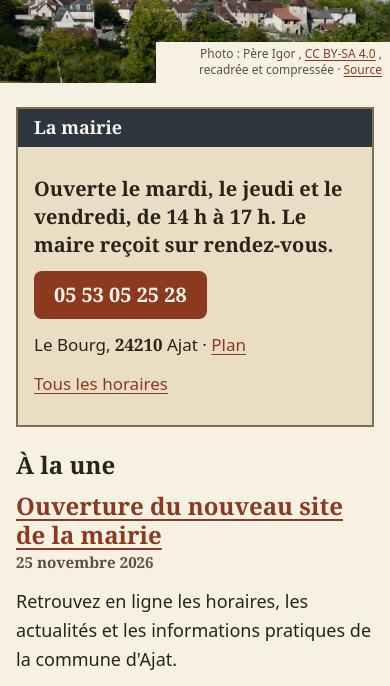
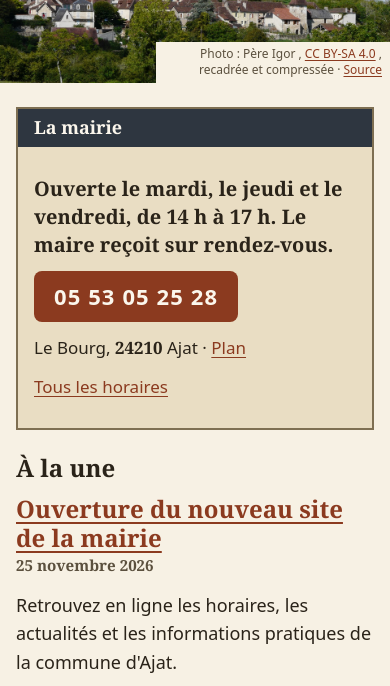
Before and after one commit to k1n0b0n/ajat-mairie, an Astro site: page / in a window 390 px wide. Shown: the part 151-837 px from the top of the page. Built offline with nearby package versions, Linux system fonts and the light colour scheme; Astro itself is replaced by a stand-in of ours; a web font is replaced by a local one.

Commit message:
fix: numéro de téléphone en police du système, plus lisible

```diff
--- a/src/components/ContactBlock.astro
+++ b/src/components/ContactBlock.astro
@@ -10,7 +10,7 @@ const carte = `https://www.openstreetmap.org/search?query=${encodeURIComponent(a
 <section class="contact" aria-labelledby="titre-contact">
   <h2 id="titre-contact">Contacter la mairie</h2>
   <p>
-    <a class="bouton chiffres" href={`tel:${telephoneInternational(mairie.phone)}`}>
+    <a class="bouton numero" href={`tel:${telephoneInternational(mairie.phone)}`}>
       <span class="sr-only">Appeler la mairie au </span>{mairie.phone}
     </a>
   </p>
--- a/src/components/LaMairie.astro
+++ b/src/components/LaMairie.astro
@@ -15,7 +15,7 @@ const phrase = phraseHoraires(mairie.hours, mairie.closures, mairie.hoursNote);
   <div class="affiche-corps">
     <p class="affiche-horaires chiffres">{phrase}</p>
     <p>
-      <a class="bouton chiffres" href={`tel:${telephoneInternational(mairie.phone)}`}>
+      <a class="bouton numero" href={`tel:${telephoneInternational(mairie.phone)}`}>
         <span class="sr-only">Appeler la mairie au </span>{mairie.phone}
       </a>
     </p>
--- a/src/styles/global.css
+++ b/src/styles/global.css
@@ -63,6 +63,18 @@ ol {
 img {
   max-width: 100%;
   height: auto;
+}
+
+/* Numéro de téléphone : police du système en gras, espacée (retour d'usage : Fraunces était peu lisible) */
+.numero {
+  font-family: var(--police-numero);
+  font-weight: 700;
+  letter-spacing: 0.05em;
+  font-variant-numeric: lining-nums tabular-nums;
+}
+
+.bouton.numero {
+  font-size: 1.375rem;
 }
 
 /* Chiffres d'affichage (téléphone, heures, dates, code postal) : la voix des titres, sans zéro barré */
@@ -583,10 +595,6 @@ main > .conteneur-large > * {
   line-height: 1.4;
 }
 
-.affiche .bouton {
-  font-size: 1.25rem;
-}
-
 .a-la-une h2,
 .village h2,
 .dans-la-commune h2 {
--- a/src/styles/tokens.css
+++ b/src/styles/tokens.css
@@ -22,6 +22,8 @@
   --police-titre: 'Fraunces', Georgia, 'Times New Roman', serif;
   --police-texte: 'Atkinson Hyperlegible', system-ui, 'Segoe UI', Roboto, sans-serif;
   --police-chiffres: var(--police-titre);
+  /* Numéro de téléphone : police du système, très lisible, zéro ordinaire, aucun octet de police en plus */
+  --police-numero: system-ui, 'Segoe UI', Roboto, 'Helvetica Neue', Arial, sans-serif;
   --taille-base: 1.0625rem;
   --interligne: 1.6;
   --interligne-titre: 1.2;
```
Also changed, not shown: specs/003-personnalite-du-site/research.md (+3 -1 lines), specs/003-personnalite-du-site/tasks.md (+1 -1 lines), tests/chiffres.spec.ts (+10 -1 lines).
